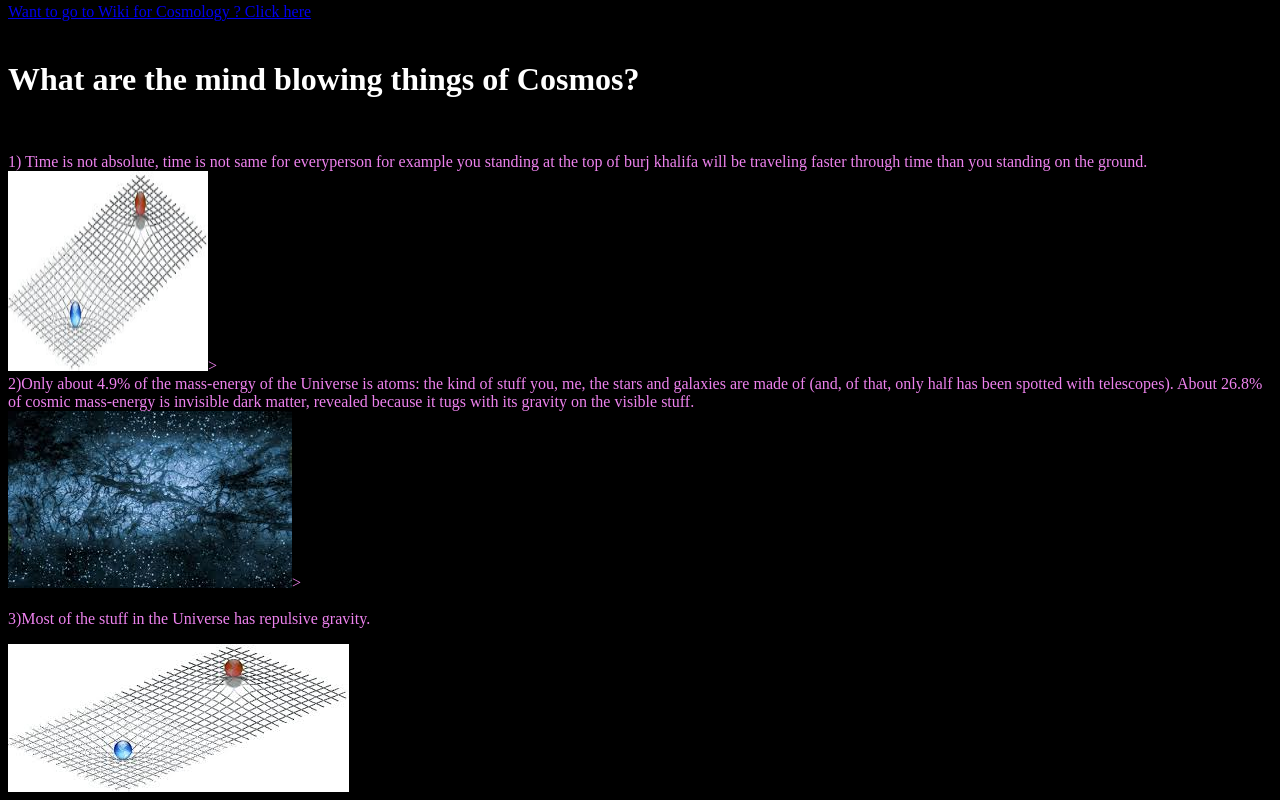
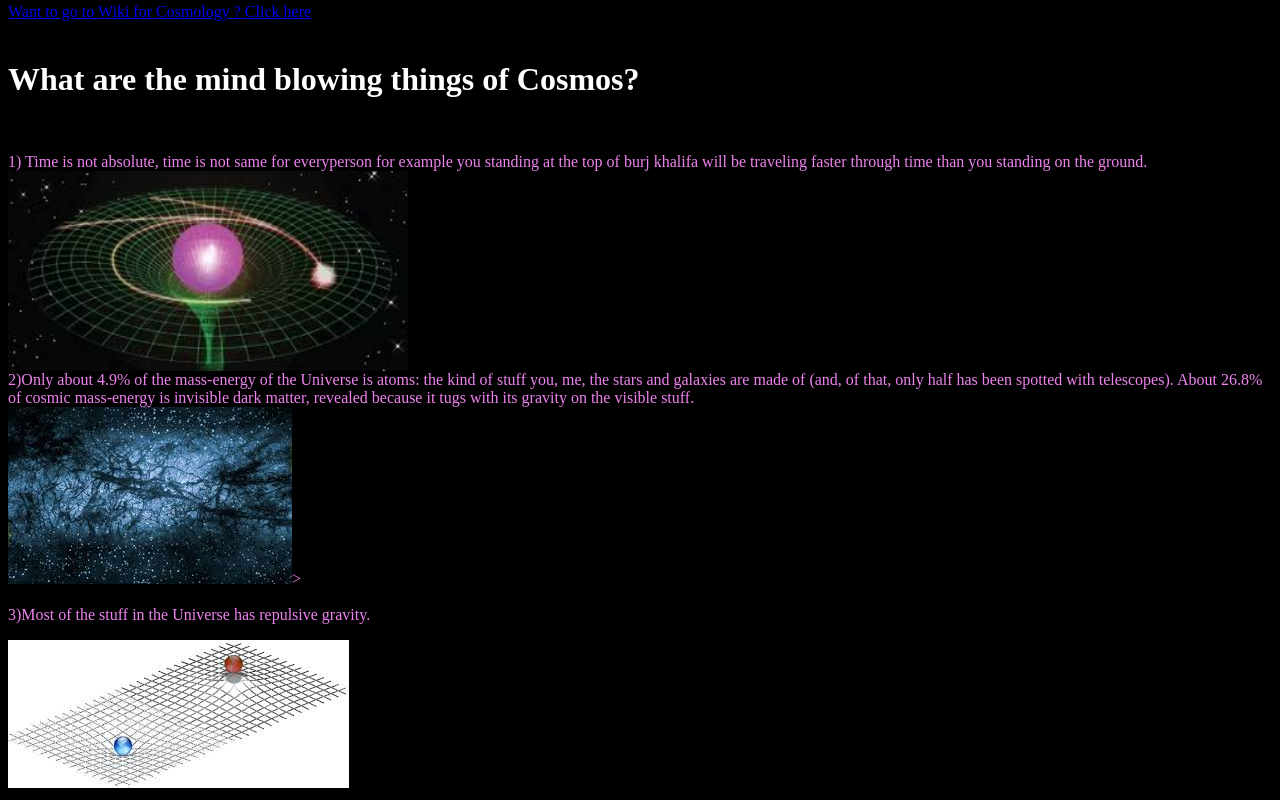
Before and after one commit to Rohan-3/Cosmos, a plain HTML site: page index.html in a window 1280 px wide. Shown: the part 685-1485 px from the top of the page. Drawn offline with Linux system fonts and the light colour scheme.

Commit message:
Update index.html

```diff
--- a/index.html
+++ b/index.html
@@ -25,7 +25,7 @@ When cosmology is used without a qualifier, it often signifies physical cosmolog
 <br>
 <h1 style="color: White;">What are the mind blowing things of Cosmos?</h3>
 <br><p style="color:Violet;"> 1) Time is not absolute, time is not same for everyperson for example you standing at the top of burj khalifa will be traveling faster through time than you standing on the ground.
-<img src="downloadrepgravity (1).jpg"style="width:200px;height:200px;">> <br>
+<img src="download.jpg"alt="Time is not absolute" style="width:400px;height:200px;"> <br>
 
 2)Only about 4.9% of the mass-energy of the Universe is atoms: the kind of stuff you, me, the stars and galaxies are made of (and, of that, only half has been spotted with telescopes). About 26.8% of cosmic mass-energy is invisible dark matter, revealed because it tugs with its gravity on the visible stuff.<br>
 
```
